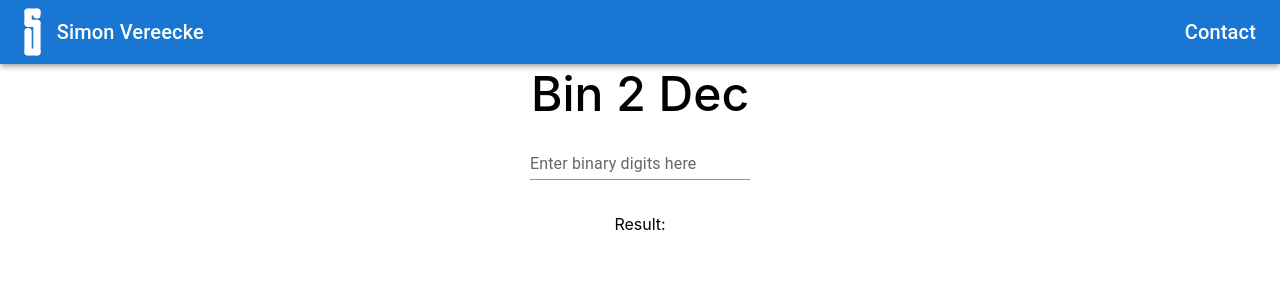
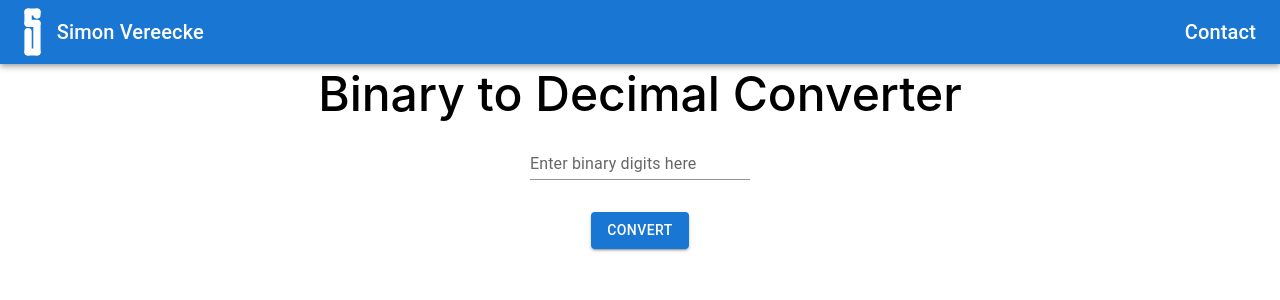
Before and after one commit to Simplify4Me2/my-awesome-website, a React (Vite) app in the folder my-awesome-website-react-app/: page /bin-2-dec in a window 1280 px wide. Shown: the top 300 px of the page. Built offline with nearby package versions, Linux system fonts and the light colour scheme.

Commit message:
convert binary to decimal

```diff
--- a/my-awesome-website-react-app/src/app-ideas/bin2dec/bin-2-dec.tsx
+++ b/my-awesome-website-react-app/src/app-ideas/bin2dec/bin-2-dec.tsx
@@ -1,29 +1,39 @@
 import React, { useEffect, useState } from "react";
 import { Header } from "../../components/header";
-import { Box, TextField } from "@mui/material";
+import { Box, Button, TextField } from "@mui/material";
 
 export const Bin2Dec: React.FC = () => {
-    const [state, setState] = useState<string>("");
-    const [validationState, setValidationState] = useState(false);
+    const [inputState, setInputState] = useState<string>("");
+    const [isValid, setIsValid] = useState(true);
+    const [resultState, setResultState] = useState<number | null>(null)
 
-    function onValueChange(event: React.ChangeEvent<HTMLTextAreaElement | HTMLInputElement>) {
-        setState(event.target.value);
+    const onValueChange = (event: React.ChangeEvent<HTMLTextAreaElement | HTMLInputElement>) => {
+        setInputState(event.target.value);
+    }
+
+    const onConvertButtonClick = () => {
+      if (isValid) {
+        const result = parseInt(inputState, 2);
+        setResultState(result);
+      }
     }
 
     useEffect(() => {
+      setResultState(null);
         const regex = new RegExp('^[0-1]*$');
-        setValidationState(!regex.test(state));
-    }, [state]);
+        setIsValid(regex.test(inputState));
+    }, [inputState]);
 
   return (
     <>
       <Header />
       <h1 className="mb-2 mt-0 text-5xl font-medium leading-tight text-primary text-center">
-        Bin 2 Dec
+        Binary to Decimal Converter
       </h1>
       <Box className="flex flex-col items-center" >
-        <TextField label="Enter binary digits here" onChange={onValueChange} variant="standard" className="max-w-fit mb-5" helperText={validationState && "incorrect entry"} error={validationState} inputProps={{ maxLength: 8, inputMode: 'numeric', pattern: '[0-1]*' }}  />
-        <Box component="div" sx={{ display: 'inline', marginTop: '2rem' }} >Result: </Box>
+        <TextField label="Enter binary digits here" onChange={onValueChange} variant="standard" className="max-w-fit mb-5" helperText={!isValid && "incorrect entry"} error={!isValid} inputProps={{ maxLength: 8, inputMode: 'numeric', pattern: '[0-1]*' }}  />
+        <Button onClick={onConvertButtonClick} disabled={!isValid} variant="contained" sx={{ marginTop: '2rem' }}>Convert</Button>
+        {resultState && <Box component="div" sx={{ display: 'inline', marginTop: '2rem' }} >Result: {resultState}</Box>}
       </Box>
     </>
   );
```
